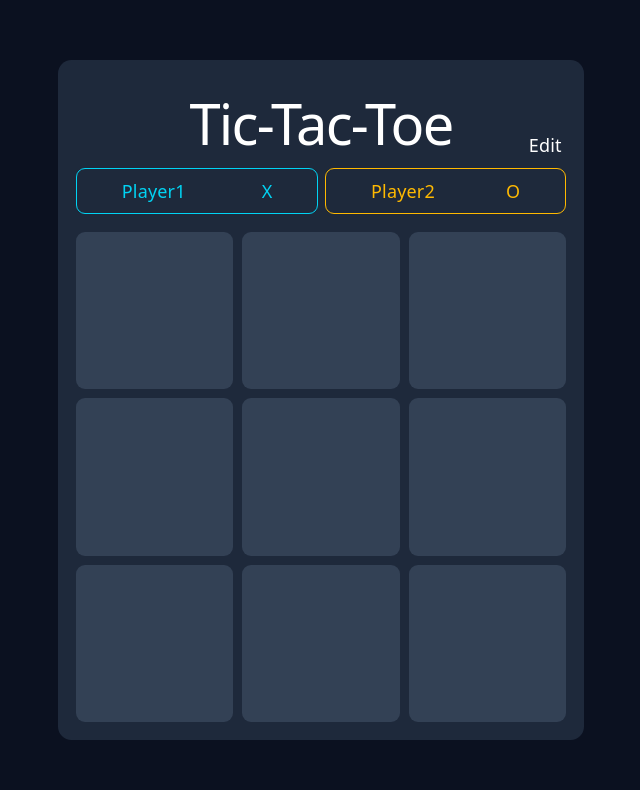
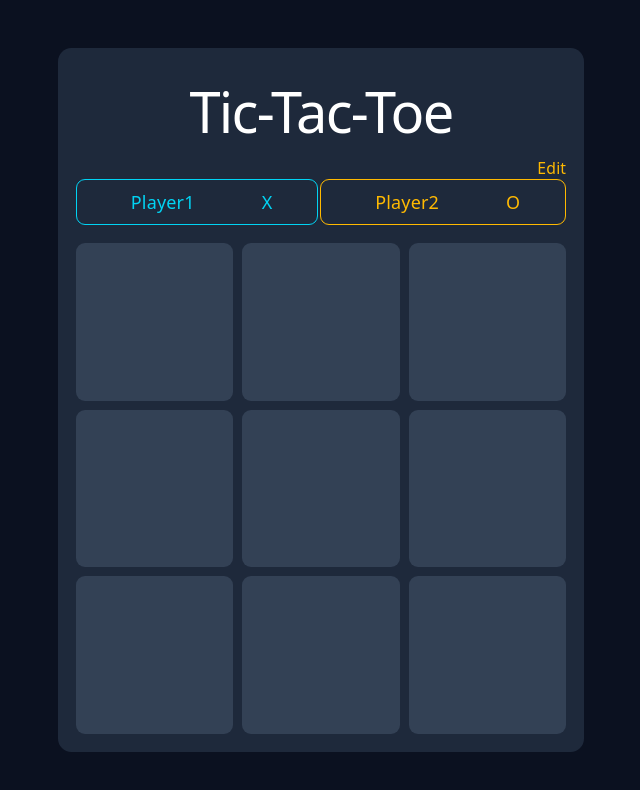
Before and after one commit to abhiky21/tic-tac-toe, a React (Vite) app: page / in a window 1280 px wide. Shown: the top 790 px of the page, without its empty margins (319-959 px from the left). Built offline with nearby package versions, Linux system fonts and the light colour scheme.

Commit message:
Refactor edit button layout and styling for improved visibility and user experience

```diff
--- a/src/App.jsx
+++ b/src/App.jsx
@@ -64,13 +64,14 @@ function App() {
     <div className="flex justify-center items-center min-h-screen bg-[#0B1120]">
       <div className="relative bg-[#1E293B] rounded-xl p-4">
         <h1 className="font-bold !text-white text-center">Tic-Tac-Toe</h1>
-
-        <button
-          onClick={() => setIsEditing(!isEditing)}
-          className="absolute right-5 top-16 text-white cursor-pointer"
-        >
-          {isEditing ? "Save" : "Edit"}
-        </button>
+        <div className="flex justify-end">
+          <button
+            onClick={() => setIsEditing(!isEditing)}
+            className="text-amber-400 text-sm cursor-pointer hover:text-amber-300 transition-colors"
+          >
+            {isEditing ? "Save" : "Edit"}
+          </button>
+        </div>
 
         <div className="flex justify-between mb-4 ">
           <div
@@ -81,7 +82,7 @@ function App() {
               value={firstPlayer}
               readOnly={!isEditing}
               onChange={(e) => setfirstPlayer(e.target.value)}
-              className="w-30 outline-0"
+              className={`w-30 outline-0 pl-2 ${isEditing ? "bg-gray-700" : ""}`}
             />{" "}
             X
           </div>
@@ -93,8 +94,8 @@ function App() {
               value={secondPlayer}
               readOnly={!isEditing}
               onChange={(e) => setsecondPlayer(e.target.value)}
-              className="w-30 outline-0"
-            />
+              className={`w-30 outline-0 pl-2 ${isEditing ? "bg-gray-700" : ""}`}
+            />{" "}
             O
           </div>
         </div>
```
